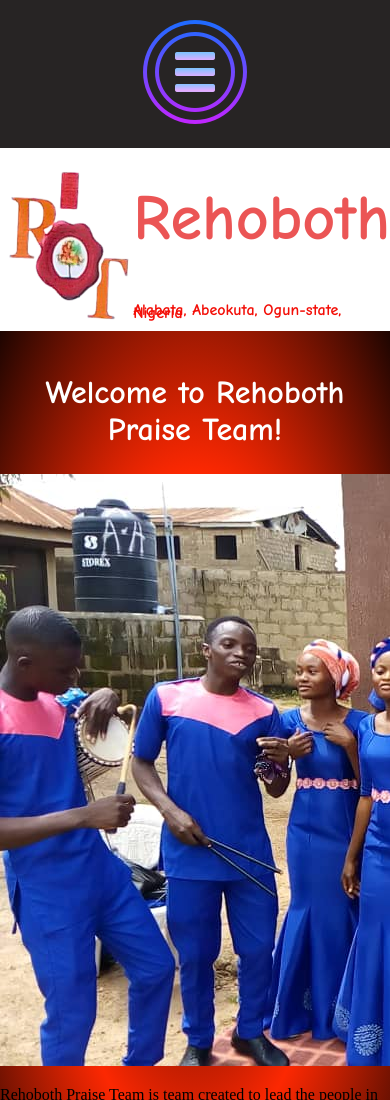
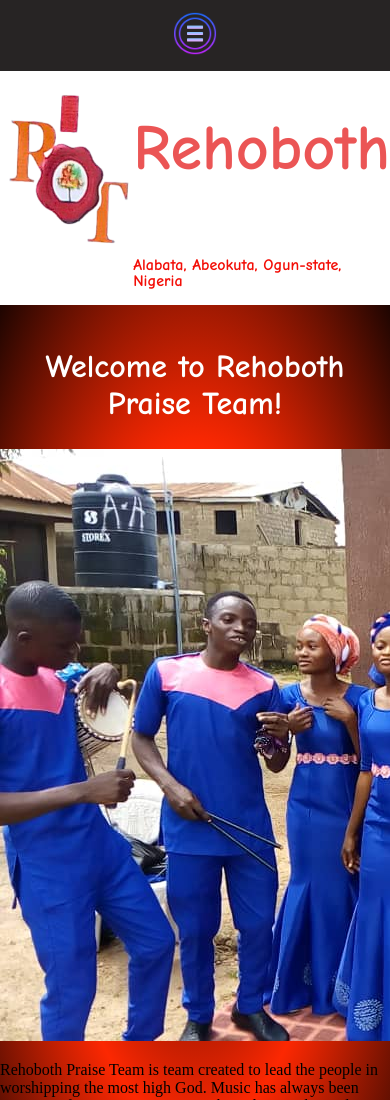
Before and after one commit to dannywise-git/rehoboth, a plain HTML site: page about.html in a window 390 px wide. Shown: the top 1100 px of the page. Drawn offline with Linux system fonts and the light colour scheme.

Commit message:
image size and line-height

```diff
--- a/css/query.css
+++ b/css/query.css
@@ -3,13 +3,16 @@
         display: none;
         position: absolute;
         left: 0;
-        top: 5em;
-        width: 100%;
+        top: 3em;
+        min-width: 100%;
         background: linear-gradient(to right, blue, rgb(89, 89, 177), rgb(132, 132, 209));
     }
     .dropdown{
-        /* display: inline-block; */
-        position: relative;
+        display: inline-block;
+        /* position: relative; */
+    }
+    .span-1 img{
+        width: 40%;
     }
     .span-1{
         display: block;
@@ -18,7 +21,7 @@
         display: block;
     }
     .rehoboth{
-        line-height: 0.2em;
+        line-height: 1em;
     }
     .nav-center-con h1{
         font-size: 4em;
--- a/css/style.css
+++ b/css/style.css
@@ -36,7 +36,7 @@ header{
 .nav-center{
     background-image: url(../images/back2.jfif);
     background-repeat: no-repeat;
-    background-size: 100%;
+    background-size: cover;
     /* height: 28em; */
 }
 .nav-center-con{
```
